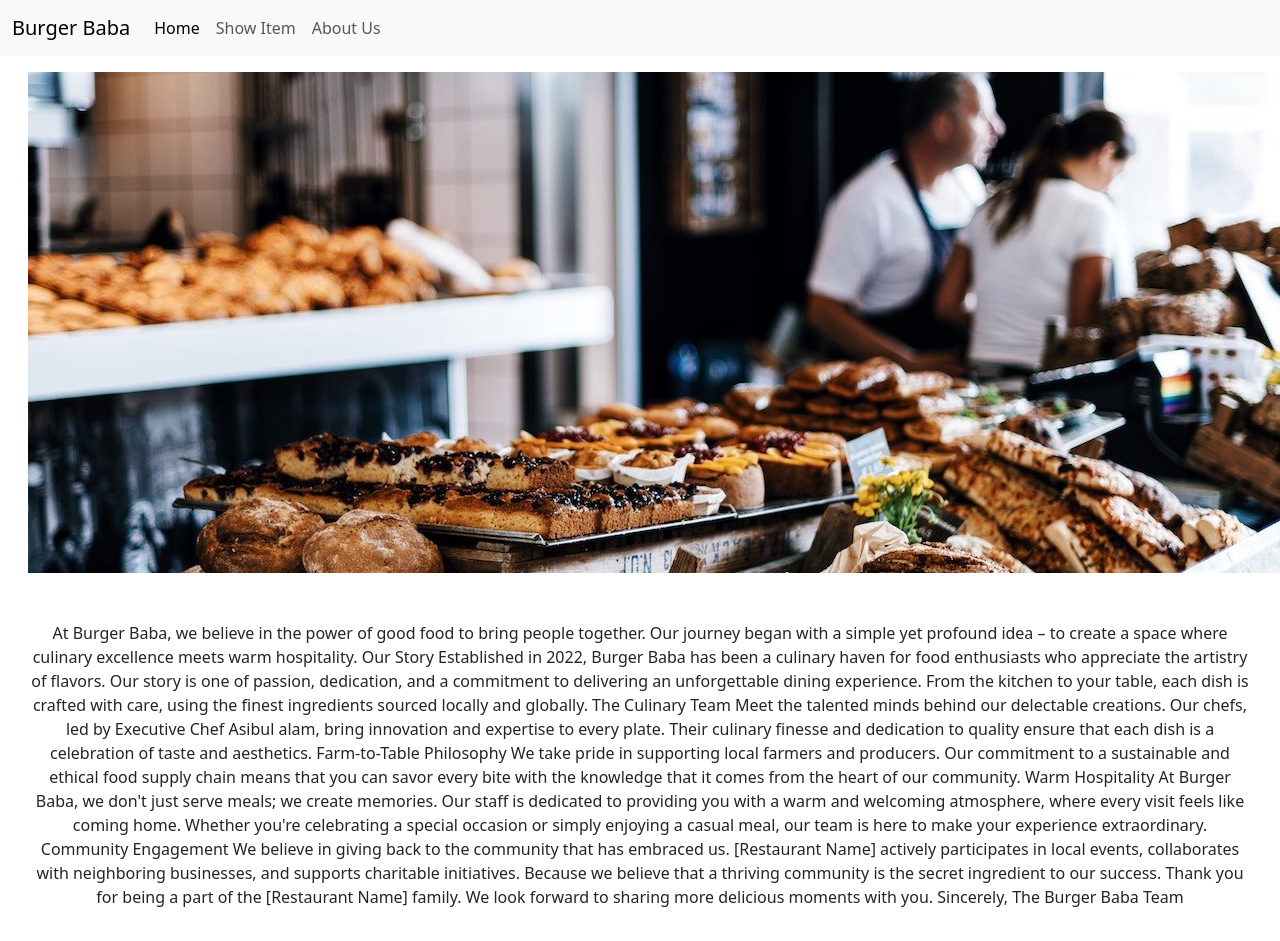
After one commit to asifalam515/restaurant_django, a Django app: page /about in a window 1280 px wide; the page is wider, and only the part inside the window is pictured. The commit adds this page. Run offline with Django 4.2, Linux system fonts and the light colour scheme.

Commit message:
about url done

```diff
--- /dev/null
+++ b/about_us/templates/about_us/about.html
@@ -0,0 +1,37 @@
+{% extends "base.html" %}
+{% load static %}
+{% block content %}
+<div>
+    <img class="" src="{% static 'pic.jpg' %}" alt="code">
+</div>
+<div class="mt-5">
+  <p>  At Burger Baba, we believe in the power of good food to bring people together. Our journey began with a simple yet profound idea – to create a space where culinary excellence meets warm hospitality.
+
+    Our Story
+
+    Established in 2022, Burger Baba has been a culinary haven for food enthusiasts who appreciate the artistry of flavors. Our story is one of passion, dedication, and a commitment to delivering an unforgettable dining experience. From the kitchen to your table, each dish is crafted with care, using the finest ingredients sourced locally and globally.
+
+    The Culinary Team
+
+    Meet the talented minds behind our delectable creations. Our chefs, led by Executive Chef Asibul alam, bring innovation and expertise to every plate. Their culinary finesse and dedication to quality ensure that each dish is a celebration of taste and aesthetics.
+
+    Farm-to-Table Philosophy
+
+    We take pride in supporting local farmers and producers. Our commitment to a sustainable and ethical food supply chain means that you can savor every bite with the knowledge that it comes from the heart of our community.
+
+    Warm Hospitality
+
+    At Burger Baba, we don't just serve meals; we create memories. Our staff is dedicated to providing you with a warm and welcoming atmosphere, where every visit feels like coming home. Whether you're celebrating a special occasion or simply enjoying a casual meal, our team is here to make your experience extraordinary.
+
+    Community Engagement
+
+    We believe in giving back to the community that has embraced us. [Restaurant Name] actively participates in local events, collaborates with neighboring businesses, and supports charitable initiatives. Because we believe that a thriving community is the secret ingredient to our success.
+
+    Thank you for being a part of the [Restaurant Name] family. We look forward to sharing more delicious moments with you.
+
+    Sincerely,
+
+    The Burger Baba Team</p>
+</div>
+
+{% endblock content %}
--- a/about_us/urls.py
+++ b/about_us/urls.py
@@ -0,0 +1,6 @@
+from django.urls import path,include
+from . import views
+
+urlpatterns = [
+    path('about',views.about_us,name='about')
+]
--- a/about_us/views.py
+++ b/about_us/views.py
@@ -1,3 +1,5 @@
 from django.shortcuts import render
 
 # Create your views here.
+def about_us(request):
+    return render(request,'about_us/about.html')
--- a/meal/templates/meal/items.html
+++ b/meal/templates/meal/items.html
@@ -1,14 +1,14 @@
 {% extends "base.html" %}
 {% block content %}
 {% for meal in  meals %}
-<div class="card" style="width: 18rem;">
+<div class="card m-2" style="width: 18rem;">
     <img src="{{meal.strCategoryThumb}}" class="card-img-top" alt="...">
     <div class="card-body">
       <h5 class="card-title">{{meal.strCategory}}</h5>
       <p> Id:{{meal.idCategory}} </p>
 
       <p>{{ meal.strCategoryDescription|truncatewords:10 }}</p>
-      <a href="#" class="btn btn-primary">Go somewhere</a>
+      <a href="#" class="btn btn-primary">Order Now</a>
     </div>
   </div>
   {% endfor %}
--- a/restaurant/urls.py
+++ b/restaurant/urls.py
@@ -20,4 +20,5 @@ from . import views
 urlpatterns = [
     path('admin/', admin.site.urls),
     path('',include('meal.urls')),
+    path('',include('about_us.urls')),
 ]
--- a/templates/base.html
+++ b/templates/base.html
@@ -27,14 +27,14 @@
             <a class="nav-link" href=" {% url 'showItem' %} ">Show Item</a>
           </li>
           <li class="nav-item">
-            <a class="nav-link" href="#">About Us</a>
+            <a class="nav-link" href=" {% url 'about' %} ">About Us</a>
           </li>
 
         </ul>
       </div>
     </div>
   </nav>
-<div class="content row text-center justify-content-center">
+<div class="content row text-center justify-content-center p-2  m-2">
     {% block content %}
 
     {% endblock content %}
```
Also changed, not shown: about_us/static/download (1).jpg (added), about_us/static/download.jpg (added), about_us/static/pic.jpg (added).
